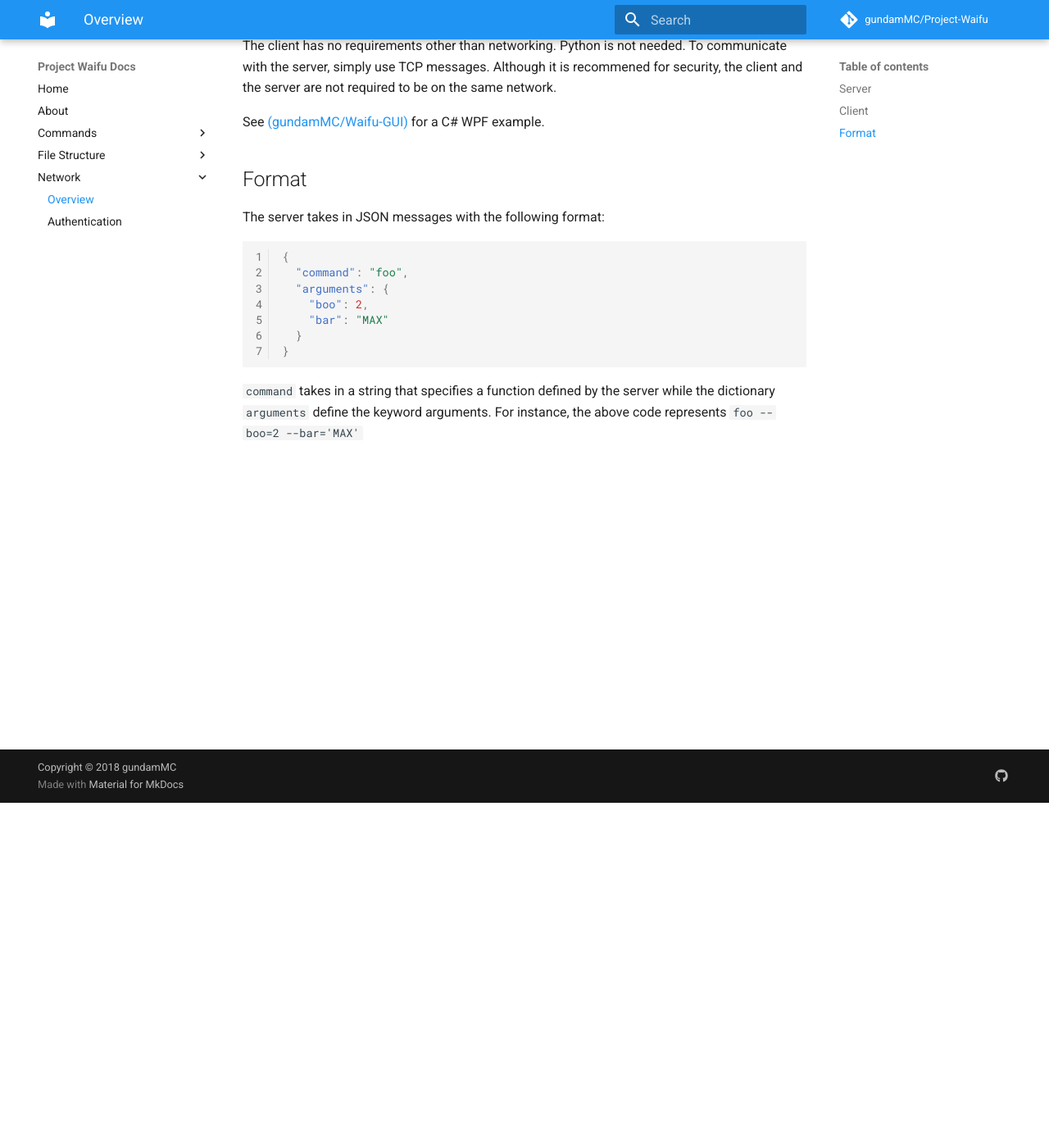
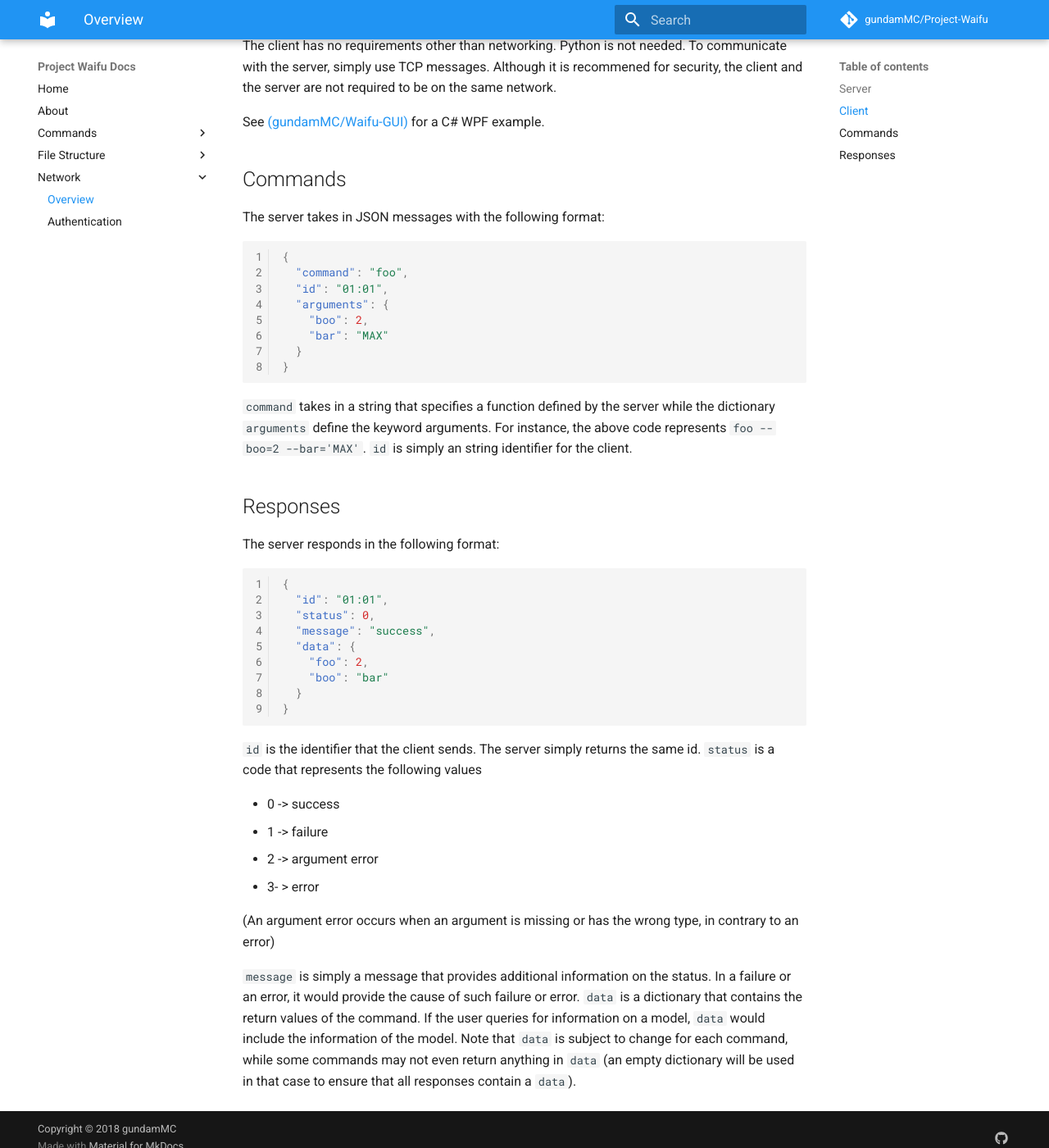
Before and after one commit to gundamMC/animius, an MkDocs documentation site: the page built from docs/network/overview.md, in a window 1280 px wide and 1400 px high, scrolled down 421 px. Shown: the whole window at 82% size. Built offline with MkDocs 1.6.1 and Material for MkDocs 9.7.7, drawn with Linux system fonts in a browser that asks for light colours; comment, search, counter and statistics services are not loaded.

Commit message:
Update network overview doc

````diff
--- a/docs/network/overview.md
+++ b/docs/network/overview.md
@@ -14,13 +14,14 @@ Although it is recommened for security, the client and the server are not requir
 
 See [(gundamMC/Waifu-GUI)](https://github.com/gundamMC/waifu-gui) for a C# WPF example.
 
-## Format
+## Commands
 
 The server takes in JSON messages with the following format:
 
 ``` JSON
 {
   "command": "foo",
+  "id": "01:01",
   "arguments": {
     "boo": 2,
     "bar": "MAX"
@@ -29,4 +30,31 @@ The server takes in JSON messages with the following format:
 ```
 
 `command` takes in a string that specifies a function defined by the server while the dictionary `arguments` define the keyword arguments.
-For instance, the above code represents `foo --boo=2 --bar='MAX'`
+For instance, the above code represents `foo --boo=2 --bar='MAX'`. `id` is simply an string identifier for the client.
+
+## Responses
+
+The server responds in the following format:
+
+``` JSON
+{
+  "id": "01:01",
+  "status": 0,
+  "message": "success",
+  "data": {
+    "foo": 2,
+    "boo": "bar"
+  }
+}
+```
+
+`id` is the identifier that the client sends. The server simply returns the same id. `status` is a code that represents the following values
+
+- 0 -> success
+- 1 -> failure
+- 2 -> argument error
+- 3- > error
+
+(An argument error occurs when an argument is missing or has the wrong type, in contrary to an error)
+
+`message` is simply a message that provides additional information on the status. In a failure or an error, it would provide the cause of such failure or error. `data` is a dictionary that contains the return values of the command. If the user queries for information on a model, `data` would include the information of the model. Note that `data` is subject to change for each command, while some commands may not even return anything in `data` (an empty dictionary will be used in that case to ensure that all responses contain a `data`).
````
